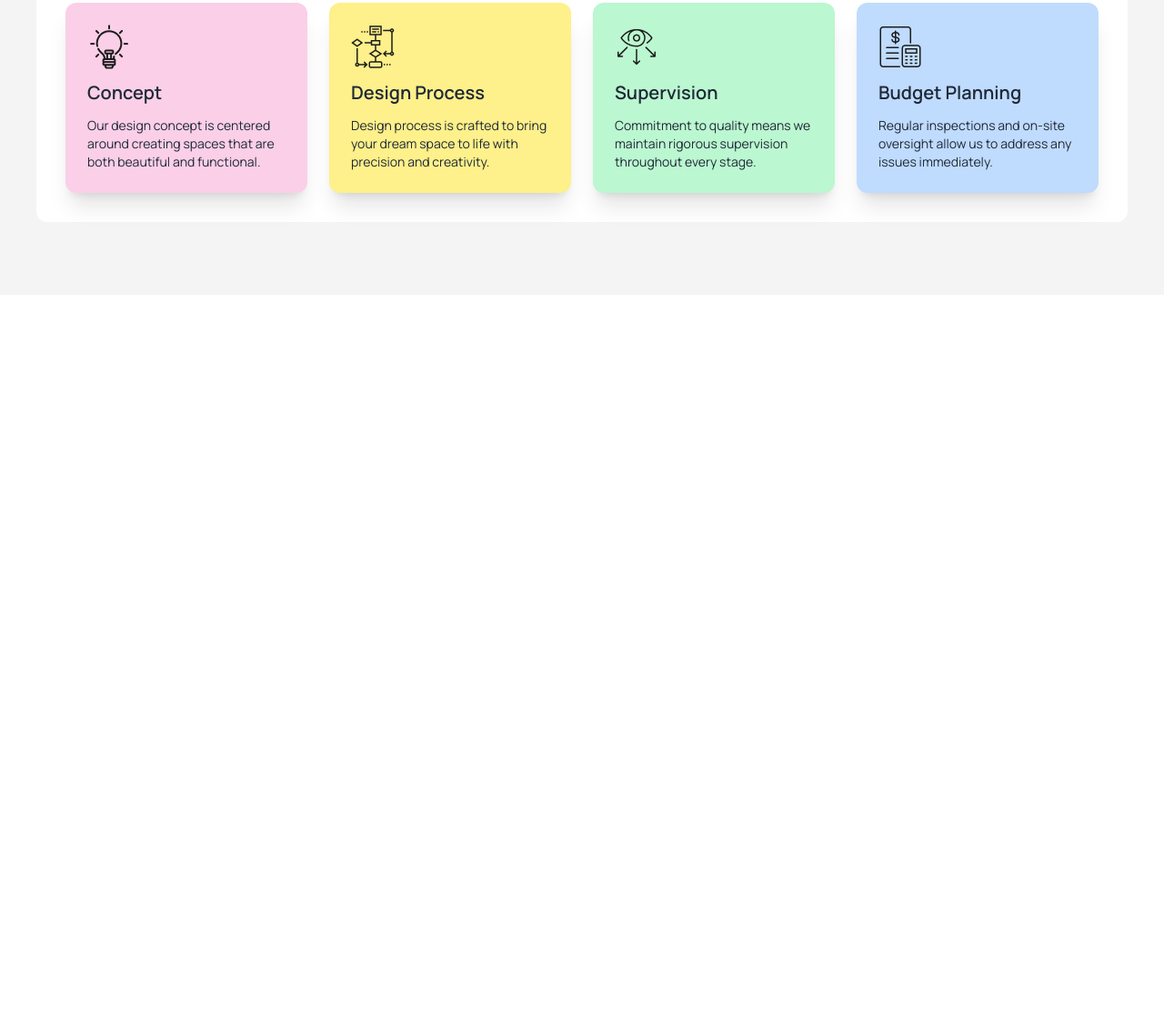
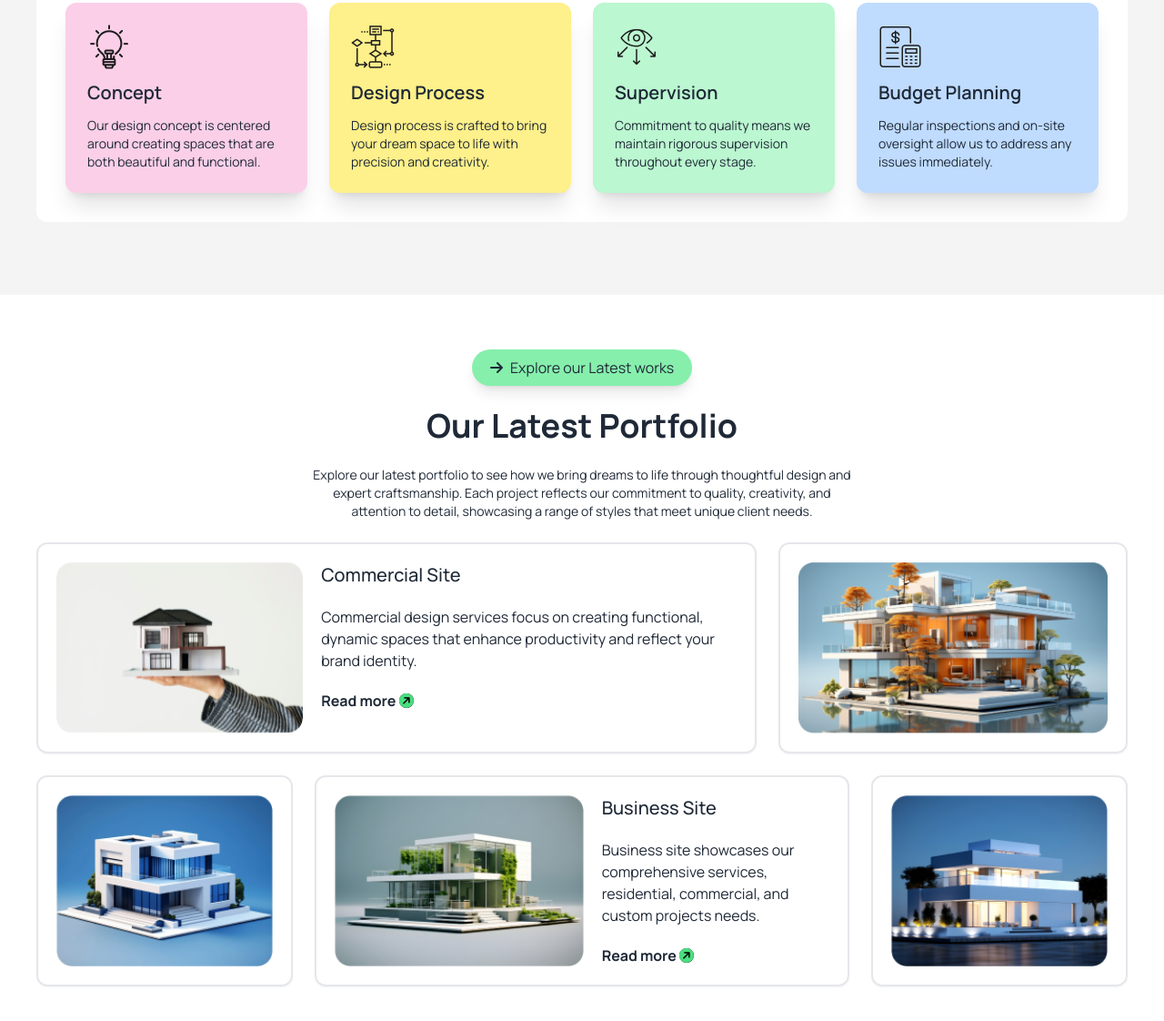
Before and after one commit to naim-rahman/Architecture-Project-A03, a plain HTML site: page index.html in a window 1280 px wide. Shown: the part 2155-3277 px from the top of the page at 91% size. Before the commit the page ends 2499 px from the top, so only its background shows below. Drawn offline with nearby package versions, Linux system fonts and the light colour scheme.

Commit message:
added Portfolio section

```diff
--- a/index.html
+++ b/index.html
@@ -228,6 +228,80 @@
                 </div>
             </div>
         </section>
+        <!-- Our Latest Portfolio -->
+        <section>
+            <div class="container mx-auto lg:p-10 p-4 my-5 ">
+                <div class="text-center flex flex-col items-center justify-center space-y-6 ">
+                    <button class="bg-green-300 rounded-3xl shadow-lg px-5 py-2 flex gap-2 items-center"><i
+                            class="fa-solid fa-arrow-right"></i>
+                        Explore our Latest works
+                    </button>
+                    <h3 class="text-4xl font-bold">
+                        Our Latest Portfolio
+                    </h3>
+                    <p class="text-sm font-normal w-full md:w-3/4 lg:w-2/4">
+                        Explore our latest portfolio to see how we bring dreams to life through thoughtful design and
+                        expert craftsmanship. Each project reflects our commitment to quality, creativity, and attention
+                        to detail, showcasing a range of styles that meet unique client needs.
+                    </p>
+                </div>
+                <!-- Articles first row -->
+                <div class="mt-6 grid gap-6 grid-cols-1 lg:grid-cols-3">
+                    <!-- Articles-01 -->
+                    <div
+                        class="col-span-1 lg:col-span-2 p-5 flex flex-col md:flex-row lg:flex-row gap-5 border-2 rounded-xl shadow-sm">
+                        <img class="w-auto h-52 lg:h-auto" src="/assets/img1.png" alt="">
+                        <div class="space-y-5">
+                            <h3 class="text-xl font-medium ">
+                                Commercial Site
+                            </h3>
+                            <p>
+                                Commercial design services focus on creating functional, dynamic spaces that enhance
+                                productivity and reflect your brand identity.
+                            </p>
+                            <p class="text-base font-bold">Read more <i
+                                    class="fa-solid fa-circle-arrow-up rotate-45 bg-black rounded-full text-green-400"></i>
+                            </p>
+                        </div>
+                    </div>
+                    <!-- Articles-02 -->
+                    <div class="col-span-1 p-5 border-2 rounded-xl shadow-sm">
+                        <img class="w-full h-52 lg:h-auto" src="/assets/img2.png" alt="">
+                    </div>
+                </div>
+                <div class="mt-6">
+                    <!-- Articles second row -->
+                    <div class="grid gap-6 grid-cols-1 md:col-span-4 lg:grid-cols-4">
+                        <!-- Articles-03 -->
+                        <div class="col-span-1 p-5 border-2 rounded-xl shadow-sm">
+                            <img class="w-full h-52 lg:h-auto" src="/assets/img3.png" alt="">
+                        </div>
+                        <!-- Articles-04 -->
+                        <div
+                            class="col-span-1 lg:col-span-2 p-5 flex flex-col md:flex-row lg:flex-row gap-5 border-2 rounded-xl shadow-sm">
+                            <img class="w-full h-52 lg:h-auto" src="/assets/img4.png" alt="">
+                            <div class="space-y-5">
+                                <h3 class="text-xl font-medium ">
+                                    Business Site
+                                </h3>
+                                <p>
+                                    Business site showcases our comprehensive services, residential, commercial, and
+                                    custom projects needs.
+                                </p>
+                                <p class="text-base font-bold">Read more <i
+                                        class="fa-solid fa-circle-arrow-up rotate-45 bg-black rounded-full text-green-400"></i>
+                                </p>
+                            </div>
+                        </div>
+                        <!-- Articles-05 -->
+                        <div class="col-span-1 p-5 border-2 rounded-xl shadow-sm">
+                            <img class="w-full h-52 lg:h-auto" src="/assets/img5.png" alt="">
+                        </div>
+                    </div>
+                </div>
+            </div>
+        </section>
+
     </main>
     <!-- footer section -->
     <footer>
```
